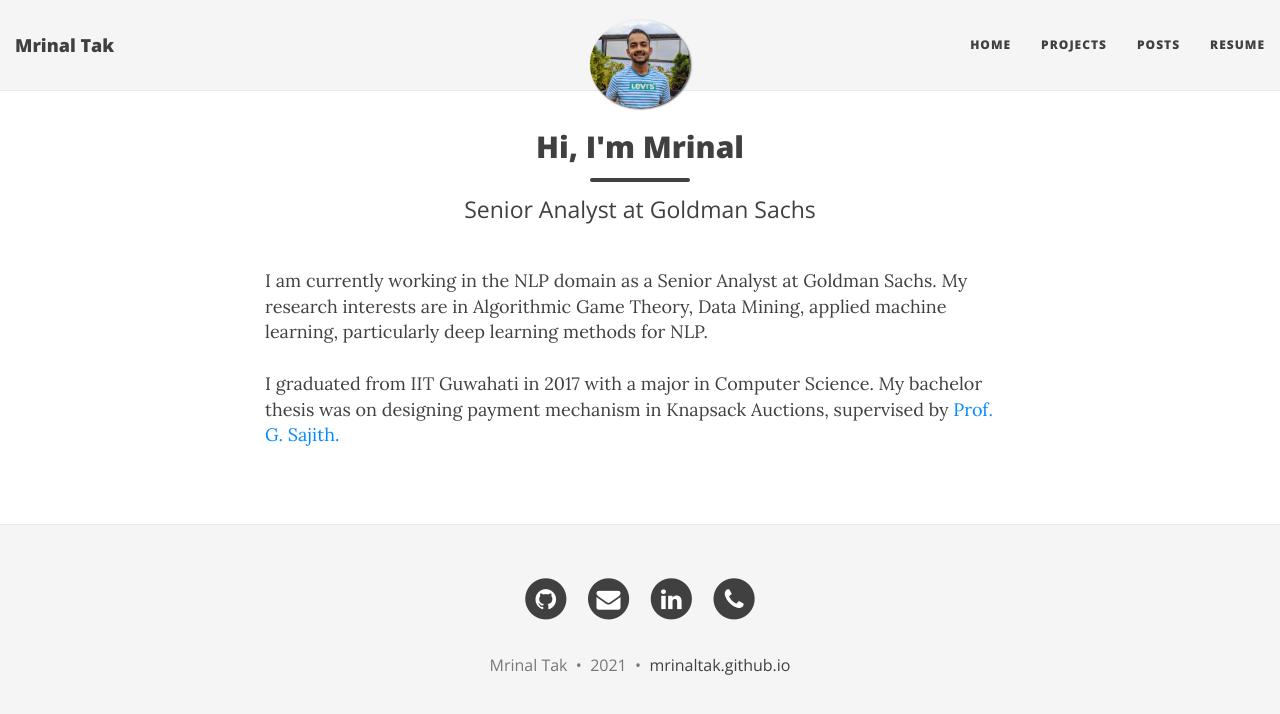
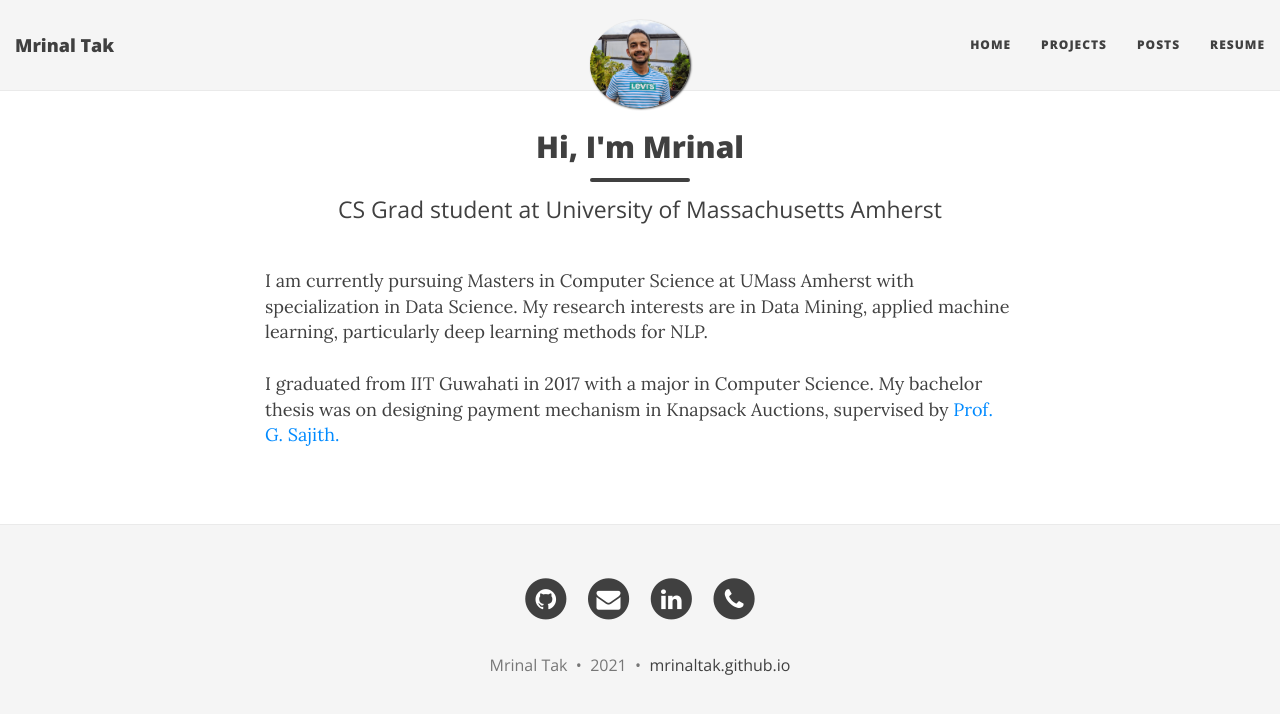
Before and after one commit to mrinaltak/mrinaltak.github.io, a Jekyll site: the page built from index.html, in a window 1280 px wide. Shown: the top 714 px of the page. Built offline with Jekyll 4.4.1, drawn with Linux system fonts in a browser that asks for light colours; nearby versions of some CDN libraries; the list of posts is cut into pages by our own code.

Commit message:
Updated experience

```diff
--- a/index.html
+++ b/index.html
@@ -1,10 +1,10 @@
 ---
 layout: page
 title: Hi, I'm Mrinal
-subtitle: Senior Analyst at Goldman Sachs
+subtitle: CS Grad student at University of Massachusetts Amherst
 use-site-title: true
 ---
 
-<br>I am currently working in the NLP domain as a Senior Analyst at Goldman Sachs. My research interests are in Algorithmic Game Theory, Data Mining, applied machine learning, particularly deep learning methods for NLP. <br><br>
+<br>I am currently pursuing Masters in Computer Science at UMass Amherst with specialization in Data Science. My research interests are in Data Mining, applied machine learning, particularly deep learning methods for NLP. <br><br>
 
 I graduated from IIT Guwahati in 2017 with a major in Computer Science. My bachelor thesis was on designing payment mechanism in Knapsack Auctions, supervised by <a href="http://www.iitg.ac.in/sajith/" target="_blank">Prof. G. Sajith.</a><br><br>
```
